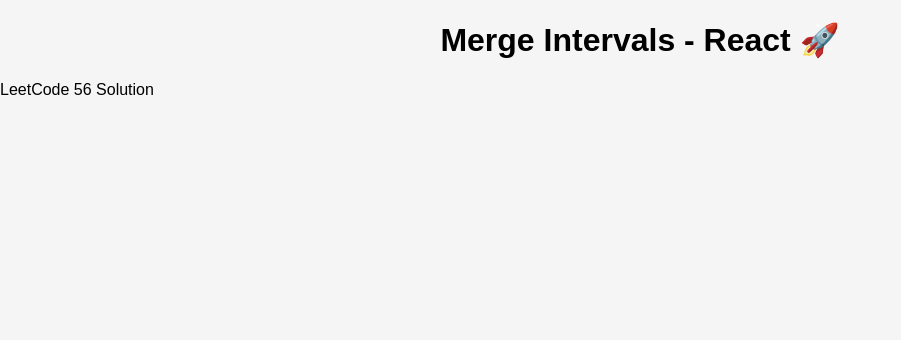
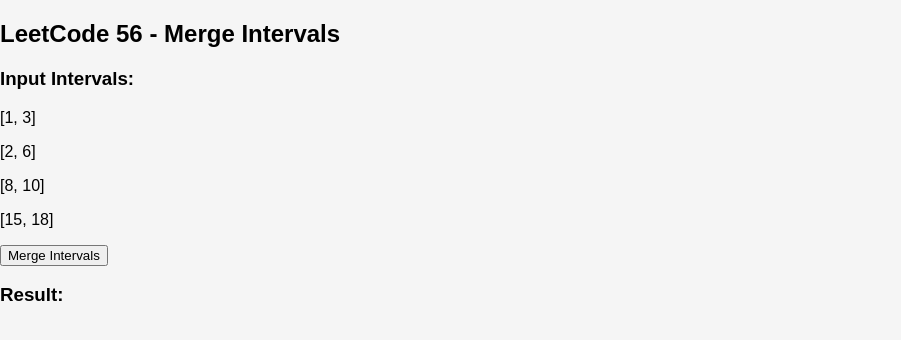
Before and after one commit to VanshTuteja15/Leetcode_56, a React (Create React App) app: page / in a window 1280 px wide. Shown: the top 340 px of the page, without its empty margins (0-901 px from the left). Built offline with nearby package versions, Linux system fonts and the light colour scheme.

Commit message:
making the connections

```diff
--- a/src/App.js
+++ b/src/App.js
@@ -1,17 +1,19 @@
+import MergeIntervals from "./problems/MergeIntervals";
+
+
 function App() {
 
   return (
+
     <div>
-      <h1>
-        Merge Intervals - React 🚀
-      </h1>
 
-      <p>
-        LeetCode 56 Solution
-      </p>
+      <MergeIntervals />
+
     </div>
+
   );
 
 }
 
+
 export default App;
```
